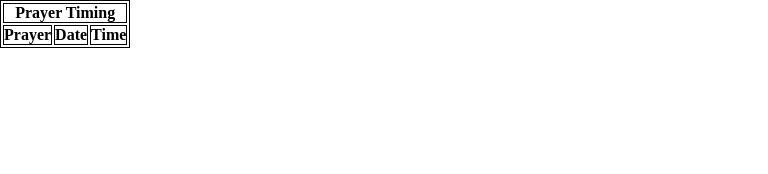
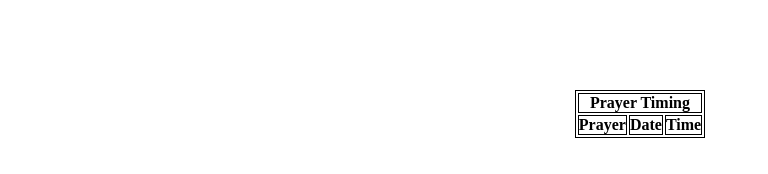
Before and after one commit to anas-yunus/prayer-time-api, a plain HTML site: page index.html in a window 1280 px wide. Shown: the whole page, without its empty margins (0-768 px from the left). Drawn offline with Linux system fonts and the light colour scheme; no server answers.

Commit message:
closing stuff

```diff
--- a/index.html
+++ b/index.html
@@ -20,7 +20,7 @@
         </tr>
 
     </table>
-    <div id="container">
+    <!-- <div id="container">
         <div id="current-prayer" class="prayer-card fajr-card">
             <p id="xd-current-prayer-name">Dhuhr</p>
             <p id="xd-current-prayer-time">12.47 PM</p>
@@ -53,6 +53,6 @@
                 <p id="xd-next-prayer-time">4.11 PM</p>
             </div>
         </div>
-    </div>
+    </div> -->
 </body>
 </html>
--- a/style.css
+++ b/style.css
@@ -8,6 +8,9 @@
     border: 1px solid black;
 }
 
+#timingtable{
+    margin: 90px auto 10px;
+}
 
 
 td{
```
